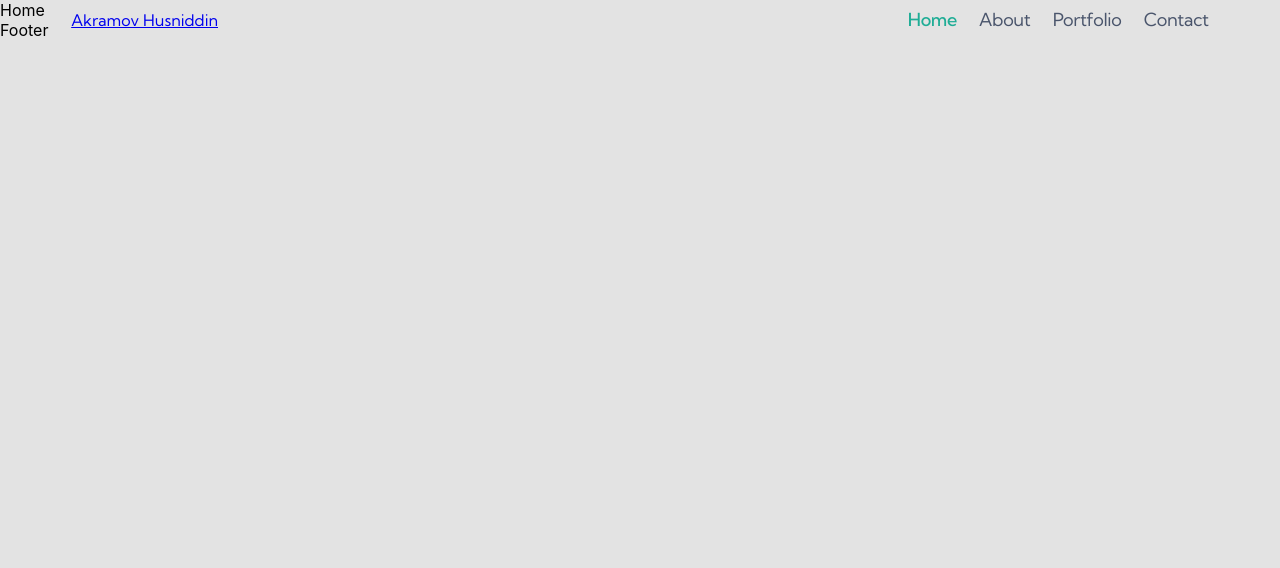
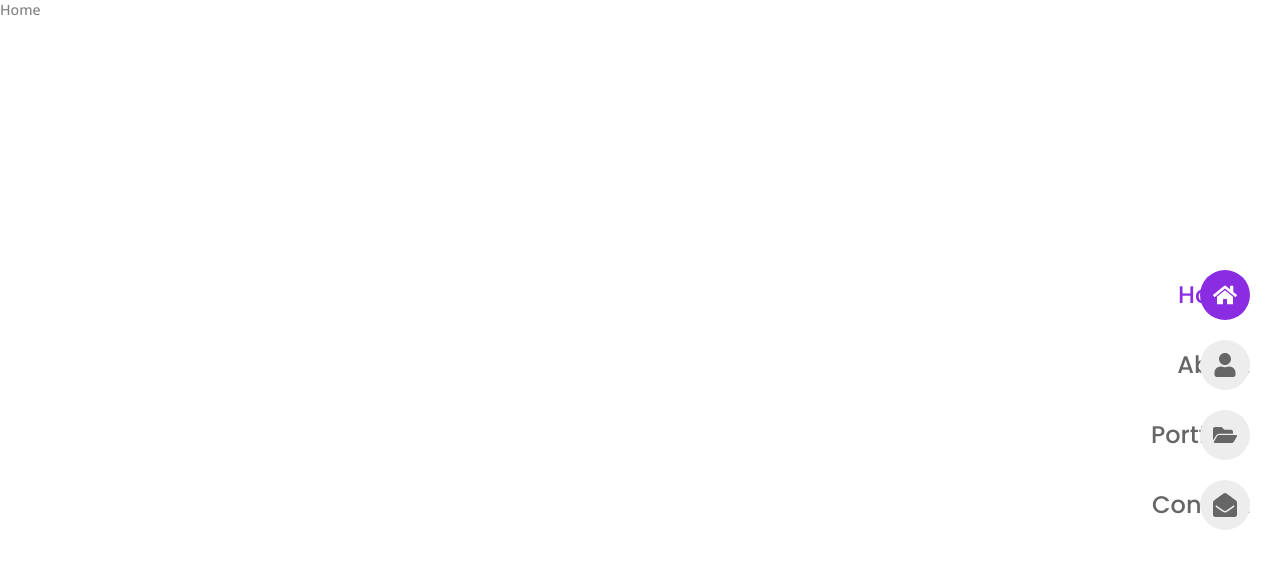
Before and after one commit to akramov1807/portfolio, a React (Create React App) app in the folder portfolio/: page / in a window 1280 px wide. Shown: the top 568 px of the page. Built offline with nearby package versions, Linux system fonts and the light colour scheme.

Commit message:
create navbar

```diff
--- a/portfolio/src/App.css
+++ b/portfolio/src/App.css
@@ -1,20 +1,93 @@
-@import url('https://fonts.googleapis.com/css2?family=Kumbh+Sans:wght@100..900&display=swap');
+@import url('https://fonts.googleapis.com/css2?family=Open+Sans:ital,wght@0,300..800;1,300..800&family=Poppins:ital,wght@0,100;0,200;0,300;0,400;0,500;0,600;0,700;0,800;0,900;1,100;1,200;1,300;1,400;1,500;1,600;1,700;1,800;1,900&display=swap');
 
 :root {
+  --first-color: hsl(271, 76%, 53%);
+  --title-color: hsl(0, 0%, 40%);
+  --text-color: hsl(0, 0%, 50%);
+  --body-color: hsl(0, 0%, 100%);
+  --container-color: hsl(0, 0%, 93%);
+  --border-color: hsl(0, 0%, 87%);
+  --text-white: #fff;
+
+  --body-font: "Open Sans", "Arial", sans-serif;
+  --second-font: "Poppins", "Arial", sans-serif;
+
+  --big-font-size: 3.88vw;
+  --h1-font-size: 3.47vw;
+  --h2-font-size: 2.22vw;
+  --h3-font-size: 1.66vw;
+  --large-font-size: 1.25vw;
+  --normal-font-size: 1.11vw;
+  --small-font-size: 1.04vw;
+  --smaller-font-size: 0.97vw;
+  --tiny-font-size: 0.83vw;
+
+  --weight-400: 400;
+  --weight-500: 500;
+  --weight-600: 600;
+  --weight-700: 700;
+  --weight-800: 800;
+
   --px4: 0.27vw;
   --px10: 0.70vw;
-  --px15: 1.41vw;
+  --px15: 1.04vw;
   --px25: 1.73vw;
   --px28: 1.94vw;
   --px150: 10.41vw;
   --px1280: 88.88vw;
 }
 
-body{
+* {
+  margin: 0;
+  padding: 0;
+  box-sizing: border-box;
+}
+
+body,
+input,
+textarea {
+  font-family: var(--body-font);
+  font-size: var(--normal-font-size);
+  font-weight: var(--weight-500);
   background-color: #e3e3e3;
 }
 
-.site_navbar * {
+body {
+  background-color: var(--body-color);
+  color: var(--text-color);
+}
+
+h1,
+h2,
+h3,
+h4 {
+  color: var(--title-color);
+  font-family: var(--second-font);
+  font-weight: var(--weight-700);
+}
+
+ul {
+  list-style: none;
+}
+
+a {
+  text-decoration: none;
+}
+
+button,
+input,
+textarea {
+  background-color: transparent;
+  border: none;
+  outline: none;
+}
+
+img {
+  max-width: 100% ;
+}
+
+
+/* .site_navbar * {
   font-family: "Kumbh Sans", "Arial", sans-serif;
 }
 
@@ -62,4 +135,4 @@ body{
 .link_active {
   font-weight: 500;
   color: #20ad96;
-}
+} */
--- a/portfolio/src/App.js
+++ b/portfolio/src/App.js
@@ -19,7 +19,7 @@ export default function App() {
         <Route path='/portfolio' element={<Portfolio />} />
         <Route path='/contact' element={<Contact />} />
       </Routes>
-      <Footer />
+      {/* <Footer /> */}
     </Container>
   )
 }
--- a/portfolio/src/components/Navbar.js
+++ b/portfolio/src/components/Navbar.js
@@ -1,36 +1,34 @@
-import React, { useEffect, useState } from 'react'
-import { Link, useLocation } from 'react-router-dom';
+import React, { useState } from 'react'
+import './navbar.css'
+import { NavLink } from 'react-router-dom'
+import { links } from './data'
+
 
 export default function Navbar() {
-    const [link, setLink] = useState(1);
-    const location = useLocation();
-
-    useEffect(() => {
-        if (location.pathname === '/') {
-            handleLinkClick(1);
-        } else if (location.pathname === '/about') {
-            handleLinkClick(2);
-        } else if (location.pathname === '/portfolio') {
-            handleLinkClick(3);
-        } else if (location.pathname === '/contact') {
-            handleLinkClick(4);
-        }
-    }, [location.pathname]);
-
-    const handleLinkClick = (num) => {
-        setLink(num);
-    };
-  return (
-      <div className='site_navbar'>
-          <div className='navbar_wrapper'>
-              <Link onClick={() => { handleLinkClick(1) }} to={`/`} className='site-logo'>Akramov Husniddin</Link>
-              <div className='navbar-links_wrap'>
-                  <Link className={`navbar_link ${link === 1 ? "link_active" : ""}`} to={'/'}>Home</Link>
-                  <Link className={`navbar_link ${link === 2 ? "link_active" : ""}`} to={'/about'}>About</Link>
-                  <Link className={`navbar_link ${link === 3 ? "link_active" : ""}`} to={'/portfolio'}>Portfolio</Link>
-                  <Link className={`navbar_link ${link === 4 ? "link_active" : ""}`} to={'/contact'}>Contact</Link>
-              </div>
-          </div>
-      </div>
-  )
+    const [showMenu, setShowMenu]=useState(false)
+    return (
+        <nav className='nav'>
+            <div className={`${showMenu ? 'nav__menu show-menu':'nav__menu'}`}>
+                <ul className='nav__list'>
+                    {links.map(({name, icon, path}, index)=>{
+                        return(
+                            <li className='nav__item' key={index}>
+                                <NavLink to={path} className={({ isActive }) => isActive ? "nav__link active-nav" :"nav__link"}
+                                    onClick={()=>setShowMenu(!showMenu)}
+                                    >
+                                    {icon}
+                                    <h3 className='nav__name'>{name}</h3>
+                                </NavLink>
+                            </li>
+                        )
+                    })}
+                </ul>
+            </div>
+            <div className={`${showMenu ? 'nav__toggle animate-toggle' : 'nav__toggle'}`} onClick={()=>setShowMenu(!showMenu)}>
+                <span></span>
+                <span></span>
+                <span></span>
+            </div>
+        </nav>
+    )
 }
--- /dev/null
+++ b/portfolio/src/components/data.js
@@ -0,0 +1,37 @@
+import {
+    FaHome,
+    FaUser,
+    FaFolderOpen,
+    FaEnvelopeOpen,
+    FaBriefcase,
+    FaGraduationCap,
+    FaCode,
+} from 'react-icons/fa';
+import { FiFileText, FiUser, FiExternalLink } from 'react-icons/fi'
+
+export const links=[
+    {
+        id:1,
+        name:'Home',
+        icon: <FaHome className='nav__icon'/>,
+        path:'/'
+    },
+    {
+        id:2,
+        name:'About',
+        icon: <FaUser className='nav__icon'/>,
+        path:'/about'
+    },
+    {
+        id:1,
+        name:'Portfolio',
+        icon: <FaFolderOpen className='nav__icon'/>,
+        path:'/portfolio'
+    },
+    {
+        id:1,
+        name:'Contact',
+        icon: <FaEnvelopeOpen className='nav__icon'/>,
+        path:'/contact'
+    }
+];
--- /dev/null
+++ b/portfolio/src/components/navbar.css
@@ -0,0 +1,141 @@
+.nav__menu {
+    position: fixed;
+    inset-block: 0;
+    left: -100%;
+    background-color: var(--container-color);
+    width: 100%;
+    padding: 60px 30px;
+    transition: all 0.5s cubic-bezier(0.77, 0.2, 0.05, 1);
+}
+
+.show-menu {
+    left: 0;
+}
+
+.nav__link {
+    display: flex;
+    align-items: center;
+    column-gap: 24px;
+    border-bottom: 1px solid var(--border-color);
+    padding-block: 14px;
+}
+
+.nav__icon,
+.nav__name {
+    color: var(--title-color);
+    font-size: 24px;
+}
+
+.nav__name {
+    font-weight: var(--weight--500);
+}
+
+.active-nav .nav__icon,
+.active-nav .nav__name {
+    color: var(--first-color);
+}
+
+.nav__toggle {
+    position: fixed;
+    top: 30px;
+    right: 30px;
+    height: 40px;
+    width: 40px;
+    border-radius: 5px;
+    background-color: var(--container-color);
+    padding: 12px 10px;
+}
+
+.nav__toggle span {
+    display: block;
+    width: 20px;
+    height: 2px;
+    border-radius: 2px;
+    background-color: var(--title-color);
+    margin-bottom: 5px;
+}
+
+.animate-toggle span:first-child {
+    transform: rotate(45deg) translate(6px, 4px);
+}
+
+.animate-toggle span:nth-child(2) {
+    display: none;
+}
+
+.animate-toggle span:last-child {
+    transform: rotate(-45deg) translate(1px, 1px);
+}
+
+@media screen and (min-width:1024px) {
+    .nav__menu {
+        all: unset;
+    }
+
+    .nav__toggle {
+        display: none;
+    }
+
+    .nav {
+        position: fixed;
+        inset-block: 0;
+        right: 30px;
+        display: flex;
+        align-items: center;
+    }
+
+    .nav__item {
+        margin-block: 20px;
+    }
+
+    .nav__link {
+        padding: 0;
+        border-bottom: none;
+        background-color: var(--container-color);
+        width: 50px;
+        height: 50px;
+        border-radius: 50%;
+        position: relative;
+    }
+
+    .nav__icon {
+        font-style: 20px;
+        margin-inline: auto;
+    }
+
+    .nav__name {
+        position: absolute;
+        top: 0;
+        right: 0;
+        background-color: var(--first-color);
+        height: 100%;
+        line-height: 50px;
+        padding-inline: 30px 25px;
+        border-radius: 30px;
+        font-size: var(--small-font-size);
+        color: var(--text-white);
+        opacity: 0;
+        visibility: hidden;
+        z-index: -1;
+        transition: all 0.3s ease;
+    }
+
+    .nav__link:hover .nav__name {
+        right: 27px;
+        color: var(--text-white);
+        opacity: 1;
+        visibility: visible;
+        border-radius: 30px 0 0 30px;
+    }
+
+    .nav__link:hover,
+    .active-nav {
+        background-color: var(--first-color);
+    }
+
+    .nav__link:hover .nav__icon,
+    .active-nav .nav__icon {
+        color: var(--text-white);
+    }
+
+}
```
Also changed, not shown: portfolio/src/images/my_photo.jpg (added).
